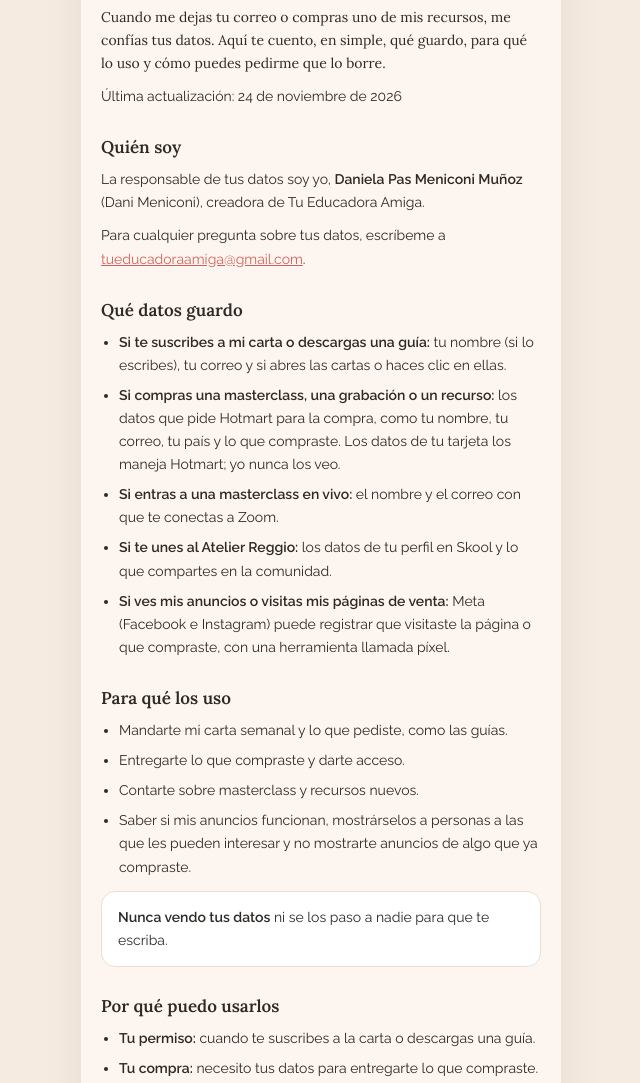
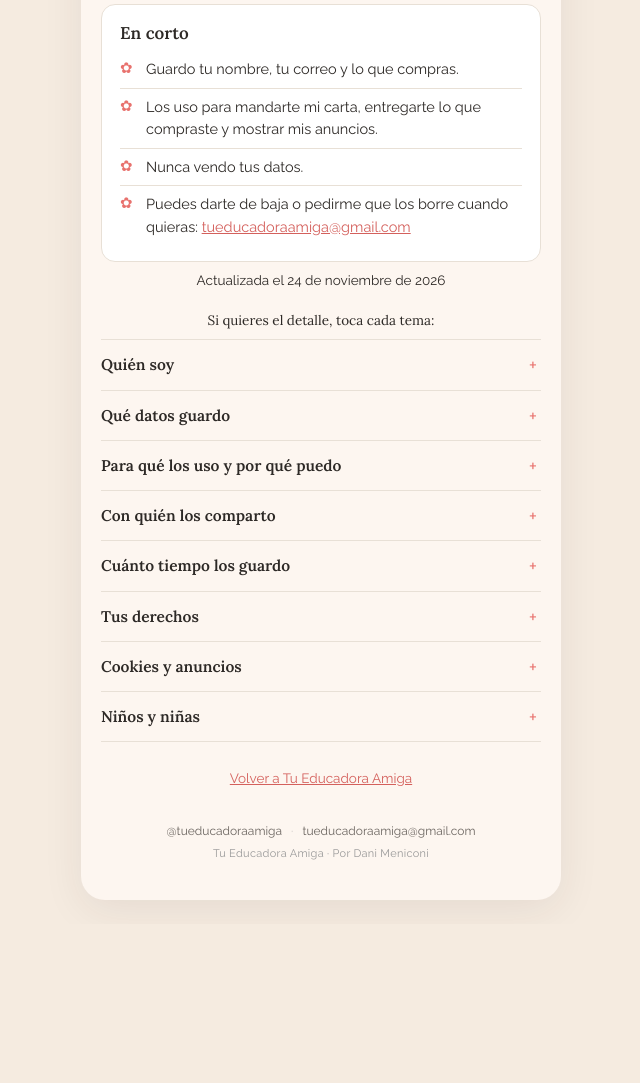
Before and after one commit to arthurchasta/tueducadoraamiga, a plain HTML site: page privacidad/index.html in a window 1280 px wide. Shown: the part 252-1335 px from the top of the page, without its empty margins (319-959 px from the left). After the commit the page ends 1176 px from the top, so only its background shows below. Drawn offline with Linux system fonts and the light colour scheme.

Commit message:
Privacidad: resumen En corto arriba y detalle plegable, texto mas corto
Co-Authored-By: Claude Opus 5.5 <noreply@anthropic.com>

```diff
--- a/privacidad/index.html
+++ b/privacidad/index.html
@@ -14,38 +14,78 @@
   <link rel="apple-touch-icon" href="/img/icon-180.png">
   <link rel="stylesheet" href="../css/styles.css">
   <style>
-    .priv { padding-top: 8px; }
-    .priv-intro {
-      font-family: var(--font-heading);
-      font-size: 15px;
-      line-height: 1.6;
-      color: var(--color-gray);
-      margin: 4px 0 6px;
+    .priv { padding-top: 4px; }
+    .priv-corto {
+      background: var(--color-white);
+      border: 1px solid var(--color-border);
+      border-radius: var(--radius-md);
+      padding: 16px 18px;
+      margin: 6px 0 8px;
     }
-    .priv-fecha { font-size: 11px; color: var(--color-gray-light); margin-bottom: 8px; }
-    .priv h2 {
+    .priv-corto h2 {
       font-family: var(--font-heading);
       font-size: 17px;
       font-weight: 600;
-      line-height: 1.3;
-      margin: 28px 0 10px;
-      color: var(--color-dark);
+      margin: 0 0 10px;
     }
-    .priv p, .priv li { font-size: 14px; line-height: 1.65; color: var(--color-dark); }
-    .priv p + p { margin-top: 10px; }
-    .priv ul { padding-left: 18px; margin-top: 6px; }
-    .priv li { margin-bottom: 7px; }
+    .priv-corto ul { list-style: none; padding: 0; margin: 0; }
+    .priv-corto li {
+      font-size: 14.5px;
+      line-height: 1.55;
+      padding: 7px 0 7px 26px;
+      position: relative;
+      border-top: 1px solid var(--color-border);
+    }
+    .priv-corto li:first-child { border-top: 0; padding-top: 2px; }
+    .priv-corto li span {
+      position: absolute;
+      left: 0;
+      top: 6px;
+      color: var(--color-coral);
+      font-size: 15px;
+    }
+    .priv-corto li:first-child span { top: 1px; }
+    .priv-fecha { font-size: 11px; color: var(--color-gray-light); margin: 6px 0 18px; text-align: center; }
+    .priv-sub {
+      font-family: var(--font-heading);
+      font-size: 14px;
+      color: var(--color-gray);
+      text-align: center;
+      margin: 18px 0 8px;
+    }
+    .priv details {
+      border-bottom: 1px solid var(--color-border);
+    }
+    .priv details:first-of-type { border-top: 1px solid var(--color-border); }
+    .priv summary {
+      font-family: var(--font-heading);
+      font-size: 15.5px;
+      font-weight: 600;
+      padding: 13px 28px 13px 0;
+      cursor: pointer;
+      list-style: none;
+      position: relative;
+    }
+    .priv summary::-webkit-details-marker { display: none; }
+    .priv summary::after {
+      content: "+";
+      position: absolute;
+      right: 4px;
+      top: 10px;
+      font-family: var(--font-body);
+      font-size: 20px;
+      font-weight: 400;
+      color: var(--color-coral);
+    }
+    .priv details[open] summary::after { content: "−"; }
+    .priv details > div { padding: 0 0 14px; }
+    .priv p, .priv details li { font-size: 13.5px; line-height: 1.6; color: var(--color-dark); }
+    .priv details p + p { margin-top: 8px; }
+    .priv details ul { padding-left: 18px; margin-top: 4px; }
+    .priv details li { margin-bottom: 5px; }
     .priv a { color: var(--color-coral-dark); text-decoration: underline; }
     .priv strong { font-weight: 600; }
-    .priv-caja {
-      background: var(--color-white);
-      border: 1px solid var(--color-border);
-      border-radius: var(--radius-md);
-      padding: 14px 16px;
-      margin-top: 12px;
-    }
-    .priv-volver { text-align: center; margin-top: 30px; font-size: 13px; }
-    .priv-volver a { color: var(--color-coral-dark); text-decoration: underline; }
+    .priv-volver { text-align: center; margin-top: 26px; font-size: 13px; }
   </style>
 </head>
 <body>
@@ -71,75 +111,86 @@
 
     <article class="priv">
 
-      <p class="priv-intro">Cuando me dejas tu correo o compras uno de mis recursos, me confías tus datos. Aquí te cuento, en simple, qué guardo, para qué lo uso y cómo puedes pedirme que lo borre.</p>
-      <p class="priv-fecha">Última actualización: 24 de noviembre de 2026</p>
+      <section class="priv-corto">
+        <h2>En corto</h2>
+        <ul>
+          <li><span>✿</span>Guardo tu nombre, tu correo y lo que compras.</li>
+          <li><span>✿</span>Los uso para mandarte mi carta, entregarte lo que compraste y mostrar mis anuncios.</li>
+          <li><span>✿</span>Nunca vendo tus datos.</li>
+          <li><span>✿</span>Puedes darte de baja o pedirme que los borre cuando quieras: <a href="mailto:tueducadoraamiga@gmail.com">tueducadoraamiga@gmail.com</a></li>
+        </ul>
+      </section>
+      <p class="priv-fecha">Actualizada el 24 de noviembre de 2026</p>
 
-      <h2>Quién soy</h2>
-      <p>La responsable de tus datos soy yo, <strong>Daniela Pas Meniconi Muñoz</strong> (Dani Meniconi), creadora de Tu Educadora Amiga.</p>
-      <p>Para cualquier pregunta sobre tus datos, escríbeme a <a href="mailto:tueducadoraamiga@gmail.com">tueducadoraamiga@gmail.com</a>.</p>
+      <p class="priv-sub">Si quieres el detalle, toca cada tema:</p>
 
-      <h2>Qué datos guardo</h2>
-      <ul>
-        <li><strong>Si te suscribes a mi carta o descargas una guía:</strong> tu nombre (si lo escribes), tu correo y si abres las cartas o haces clic en ellas.</li>
-        <li><strong>Si compras una masterclass, una grabación o un recurso:</strong> los datos que pide Hotmart para la compra, como tu nombre, tu correo, tu país y lo que compraste. Los datos de tu tarjeta los maneja Hotmart; yo nunca los veo.</li>
-        <li><strong>Si entras a una masterclass en vivo:</strong> el nombre y el correo con que te conectas a Zoom.</li>
-        <li><strong>Si te unes al Atelier Reggio:</strong> los datos de tu perfil en Skool y lo que compartes en la comunidad.</li>
-        <li><strong>Si ves mis anuncios o visitas mis páginas de venta:</strong> Meta (Facebook e Instagram) puede registrar que visitaste la página o que compraste, con una herramienta llamada píxel.</li>
-      </ul>
+      <details>
+        <summary>Quién soy</summary>
+        <div>
+          <p>La responsable de tus datos soy yo, <strong>Daniela Pas Meniconi Muñoz</strong> (Dani Meniconi), creadora de Tu Educadora Amiga. Contacto: <a href="mailto:tueducadoraamiga@gmail.com">tueducadoraamiga@gmail.com</a>.</p>
+        </div>
+      </details>
 
-      <h2>Para qué los uso</h2>
-      <ul>
-        <li>Mandarte mi carta semanal y lo que pediste, como las guías.</li>
-        <li>Entregarte lo que compraste y darte acceso.</li>
-        <li>Contarte sobre masterclass y recursos nuevos.</li>
-        <li>Saber si mis anuncios funcionan, mostrárselos a personas a las que les pueden interesar y no mostrarte anuncios de algo que ya compraste.</li>
-      </ul>
-      <div class="priv-caja">
-        <p><strong>Nunca vendo tus datos</strong> ni se los paso a nadie para que te escriba.</p>
-      </div>
+      <details>
+        <summary>Qué datos guardo</summary>
+        <div>
+          <ul>
+            <li><strong>Carta y guías:</strong> tu nombre, tu correo y si abres las cartas.</li>
+            <li><strong>Compras:</strong> lo que pide Hotmart (nombre, correo, país y lo que compraste). Tu tarjeta la maneja Hotmart; yo nunca la veo.</li>
+            <li><strong>Clases en vivo:</strong> tu nombre y correo en Zoom.</li>
+            <li><strong>Atelier Reggio:</strong> tu perfil en Skool y lo que compartes ahí.</li>
+            <li><strong>Anuncios:</strong> Meta puede registrar, con su píxel, que visitaste mis páginas de venta o que compraste.</li>
+          </ul>
+        </div>
+      </details>
 
-      <h2>Por qué puedo usarlos</h2>
-      <ul>
-        <li><strong>Tu permiso:</strong> cuando te suscribes a la carta o descargas una guía.</li>
-        <li><strong>Tu compra:</strong> necesito tus datos para entregarte lo que compraste.</li>
-        <li><strong>Mi interés en dar a conocer mi trabajo:</strong> para medir mis anuncios y mostrárselos a personas que ya me conocen. Siempre puedes decirme que no (más abajo te explico cómo).</li>
-      </ul>
+      <details>
+        <summary>Para qué los uso y por qué puedo</summary>
+        <div>
+          <ul>
+            <li>Mandarte la carta y lo que pediste, porque <strong>me diste tu permiso</strong> al suscribirte.</li>
+            <li>Entregarte lo que compraste, porque <strong>lo necesita tu compra</strong>.</li>
+            <li>Medir mis anuncios, mostrárselos a personas a las que les pueden interesar y no mostrarte algo que ya compraste, por mi <strong>interés en dar a conocer mi trabajo</strong>. Siempre me puedes decir que no.</li>
+          </ul>
+        </div>
+      </details>
 
-      <h2>Con quién los comparto</h2>
-      <p>Uso estas herramientas para hacer funcionar Tu Educadora Amiga. Cada una guarda solo lo que necesita y tiene su propia política de privacidad:</p>
-      <ul>
-        <li><strong>MailerLite:</strong> para enviar la carta.</li>
-        <li><strong>Hotmart:</strong> para las ventas y los pagos.</li>
-        <li><strong>Zoom:</strong> para las clases en vivo.</li>
-        <li><strong>Skool:</strong> para el Atelier Reggio.</li>
-        <li><strong>Meta (Facebook e Instagram):</strong> para mis anuncios y para medirlos. Si uso tu correo para mostrarte o no mostrarte un anuncio, se envía cifrado: Meta lo usa solo para encontrar coincidencias con sus usuarios y después lo borra.</li>
-        <li><strong>GitHub y Google Fonts:</strong> GitHub aloja esta web y Google Fonts le da los tipos de letra. Al abrir la página, reciben datos técnicos como tu dirección IP.</li>
-      </ul>
-      <p>Algunas de estas empresas guardan datos fuera de tu país (por ejemplo, en Estados Unidos o en Brasil), con las garantías que exige la ley.</p>
+      <details>
+        <summary>Con quién los comparto</summary>
+        <div>
+          <p>Solo con las herramientas que uso para trabajar: <strong>MailerLite</strong> (la carta), <strong>Hotmart</strong> (ventas y pagos), <strong>Zoom</strong> (clases en vivo), <strong>Skool</strong> (Atelier Reggio), <strong>Meta</strong> (anuncios) y <strong>GitHub</strong> y <strong>Google Fonts</strong> (que hacen funcionar esta web y reciben datos técnicos como tu IP).</p>
+          <p>Si uso tu correo para un anuncio, va cifrado: Meta solo lo usa para encontrar coincidencias y después lo borra. Algunas de estas empresas guardan datos fuera de tu país, con las garantías que exige la ley.</p>
+        </div>
+      </details>
 
-      <h2>Cuánto tiempo los guardo</h2>
-      <ul>
-        <li><strong>Tu correo de la carta:</strong> mientras estés suscrita. Si te das de baja, dejo de escribirte y lo borro de mi lista.</li>
-        <li><strong>Los datos de tus compras:</strong> el tiempo que exige la ley por temas tributarios.</li>
-      </ul>
+      <details>
+        <summary>Cuánto tiempo los guardo</summary>
+        <div>
+          <p>Tu correo, mientras estés suscrita; si te das de baja, lo borro de mi lista. Los datos de compras, el tiempo que exige la ley tributaria.</p>
+        </div>
+      </details>
 
-      <h2>Tus derechos</h2>
-      <p>Puedes pedirme en cualquier momento que te muestre los datos que tengo, que los corrija o que los borre. También puedes pedirme que no use tu correo para anuncios, o que te mande tus datos en un archivo.</p>
-      <ul>
-        <li><strong>Para dejar de recibir la carta:</strong> toca "darse de baja" al final de cualquier carta.</li>
-        <li><strong>Para todo lo demás:</strong> escríbeme a <a href="mailto:tueducadoraamiga@gmail.com">tueducadoraamiga@gmail.com</a>. Te respondo en un plazo máximo de 30 días.</li>
-      </ul>
-      <p>Si sientes que no cuidé bien tus datos, puedes reclamar ante la autoridad de protección de datos de tu país. En Chile es la Agencia de Protección de Datos Personales; en Francia, la CNIL; en España, la Agencia Española de Protección de Datos.</p>
+      <details>
+        <summary>Tus derechos</summary>
+        <div>
+          <p>Puedes pedirme ver, corregir o borrar tus datos, que no use tu correo para anuncios, o que te los mande en un archivo. Escríbeme a <a href="mailto:tueducadoraamiga@gmail.com">tueducadoraamiga@gmail.com</a> y te respondo en máximo 30 días. Para dejar la carta, toca "darse de baja" al final de cualquier carta.</p>
+          <p>Si sientes que no cuidé bien tus datos, puedes reclamar ante la autoridad de tu país: en Chile, la Agencia de Protección de Datos Personales; en Francia, la CNIL; en España, la AEPD.</p>
+        </div>
+      </details>
 
-      <h2>Esta web y los anuncios</h2>
-      <p>Esta web no usa cookies de publicidad ni el píxel de Meta. Mis páginas de venta y de pago en Hotmart sí usan el píxel de Meta y las cookies de Hotmart, que puedes revisar en su propio aviso.</p>
-      <p>Si no quieres que Meta use tu actividad en otras páginas para mostrarte anuncios, puedes cambiarlo en tus <a href="https://www.facebook.com/adpreferences" target="_blank" rel="noopener">preferencias de anuncios de Meta</a>, o en <a href="https://www.youronlinechoices.eu/" target="_blank" rel="noopener">youronlinechoices.eu</a> y <a href="https://www.aboutads.info/choices" target="_blank" rel="noopener">aboutads.info/choices</a>.</p>
+      <details>
+        <summary>Cookies y anuncios</summary>
+        <div>
+          <p>Esta web no usa cookies de publicidad. Mis páginas de venta en Hotmart sí usan el píxel de Meta y las cookies de Hotmart. Para elegir qué anuncios ves, entra a tus <a href="https://www.facebook.com/adpreferences" target="_blank" rel="noopener">preferencias de anuncios de Meta</a>, <a href="https://www.youronlinechoices.eu/" target="_blank" rel="noopener">youronlinechoices.eu</a> o <a href="https://www.aboutads.info/choices" target="_blank" rel="noopener">aboutads.info/choices</a>.</p>
+        </div>
+      </details>
 
-      <h2>Niños y niñas</h2>
-      <p>Mis recursos son para personas adultas que acompañan a la infancia. No recojo datos de niños y niñas. Si compartes fotos o trabajos de niños y niñas en el Atelier Reggio, asegúrate de tener el permiso de sus familias.</p>
-
-      <h2>Si cambio algo</h2>
-      <p>Si cambio algo importante en esta política, te lo cuento en la carta y actualizo la fecha de arriba.</p>
+      <details>
+        <summary>Niños y niñas</summary>
+        <div>
+          <p>Mis recursos son para personas adultas. No recojo datos de niños y niñas. Si compartes fotos o trabajos de niños y niñas en el Atelier, cuida tener el permiso de sus familias.</p>
+        </div>
+      </details>
 
       <p class="priv-volver"><a href="/">Volver a Tu Educadora Amiga</a></p>
 
```
